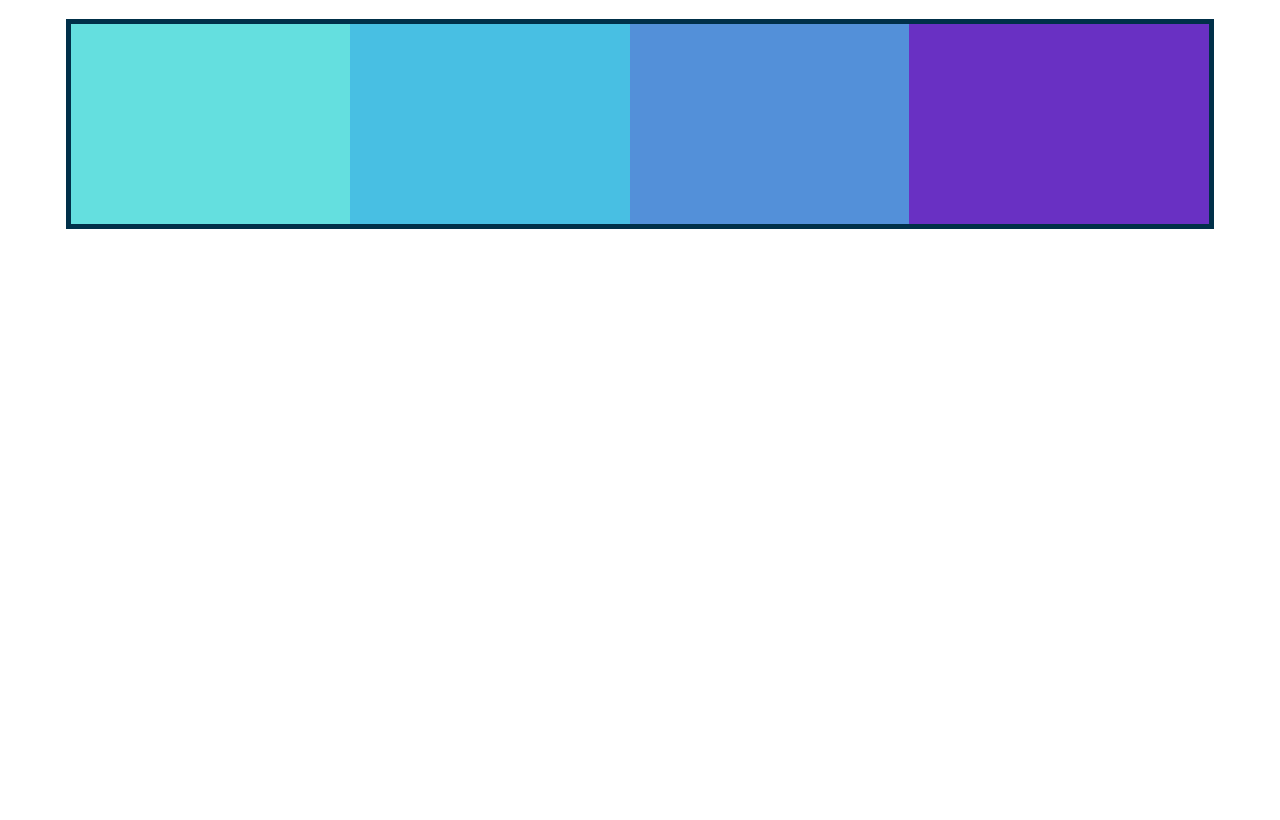
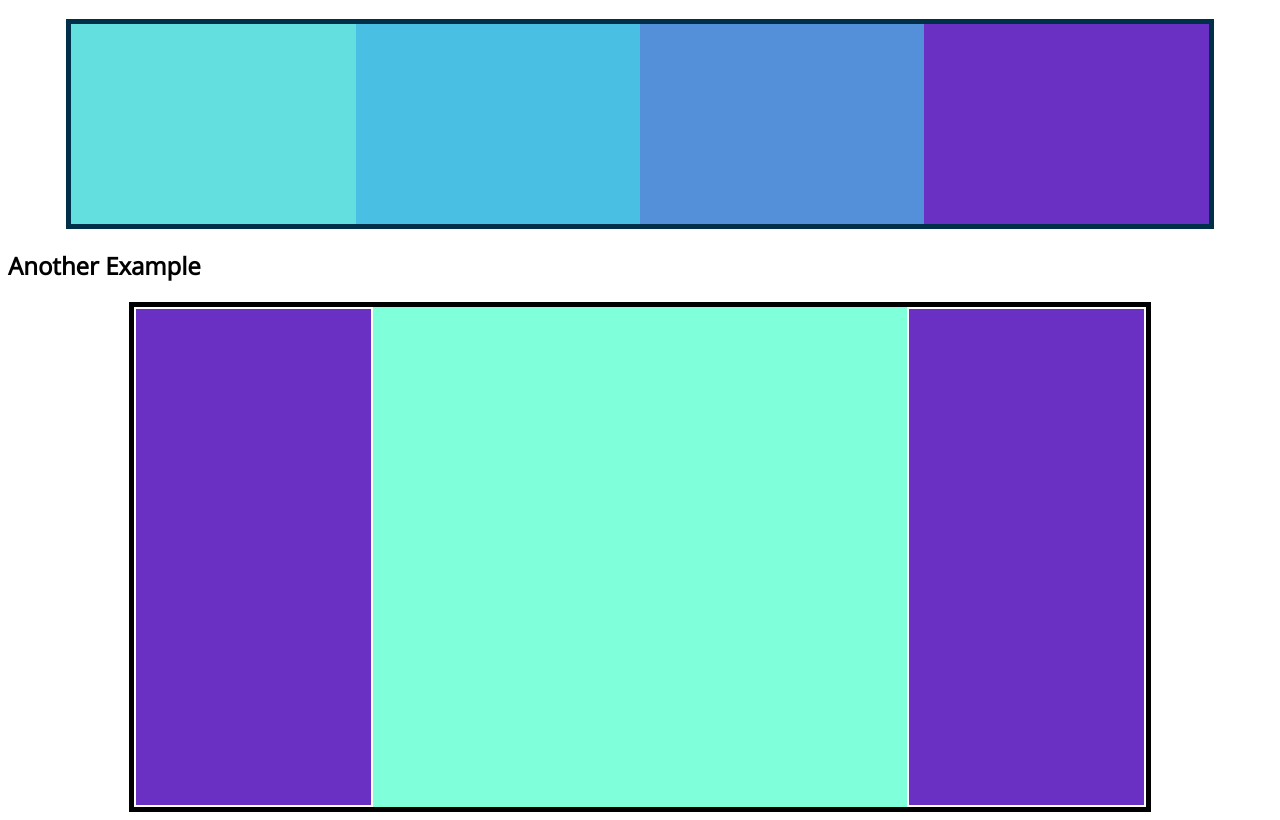
Before and after one commit to codershrutik/Responsive-CSS-and-Flexbox, a plain HTML site: page src/index.html in a window 1280 px wide. Shown: the part 67-887 px from the top of the page. Before the commit the page ends 800 px from the top, so only its background shows below. Drawn offline with nearby package versions, Linux system fonts and the light colour scheme.

Commit message:
added flex shorthand properties

```diff
--- a/src/app.css
+++ b/src/app.css
@@ -31,7 +31,26 @@ div:nth-of-type(1){
     flex-grow: 1;
     flex-shrink: 3;
 }
-div:nth-of-type(5){
+/* div:nth-of-type(5){
     flex-grow: 2;
     flex-shrink: 0;
+} */
+
+main{
+    width: 80%;
+    margin: 0 auto;
+    border: 5px solid black;
+    height: 500px;
+    display: flex;
 }
+
+main .sidebar{
+    background-color: #6930C3;
+    border: 2px solid white;
+    flex: 1 2 300px;
+}
+
+main .maincontent{
+    background-color: #80FFDB;
+    flex: 2 1 600px;
+}
--- a/src/index.html
+++ b/src/index.html
@@ -21,6 +21,13 @@
         <div style="background-color: #6930c3"></div>
     </section>
 
+    <h2>Another Example</h2>
+    <main>
+        <section class="sidebar"></section>
+        <section class="maincontent"></section>
+        <section class="sidebar"></section>
+    </main>
+
 </body>
 
 </html>
```
